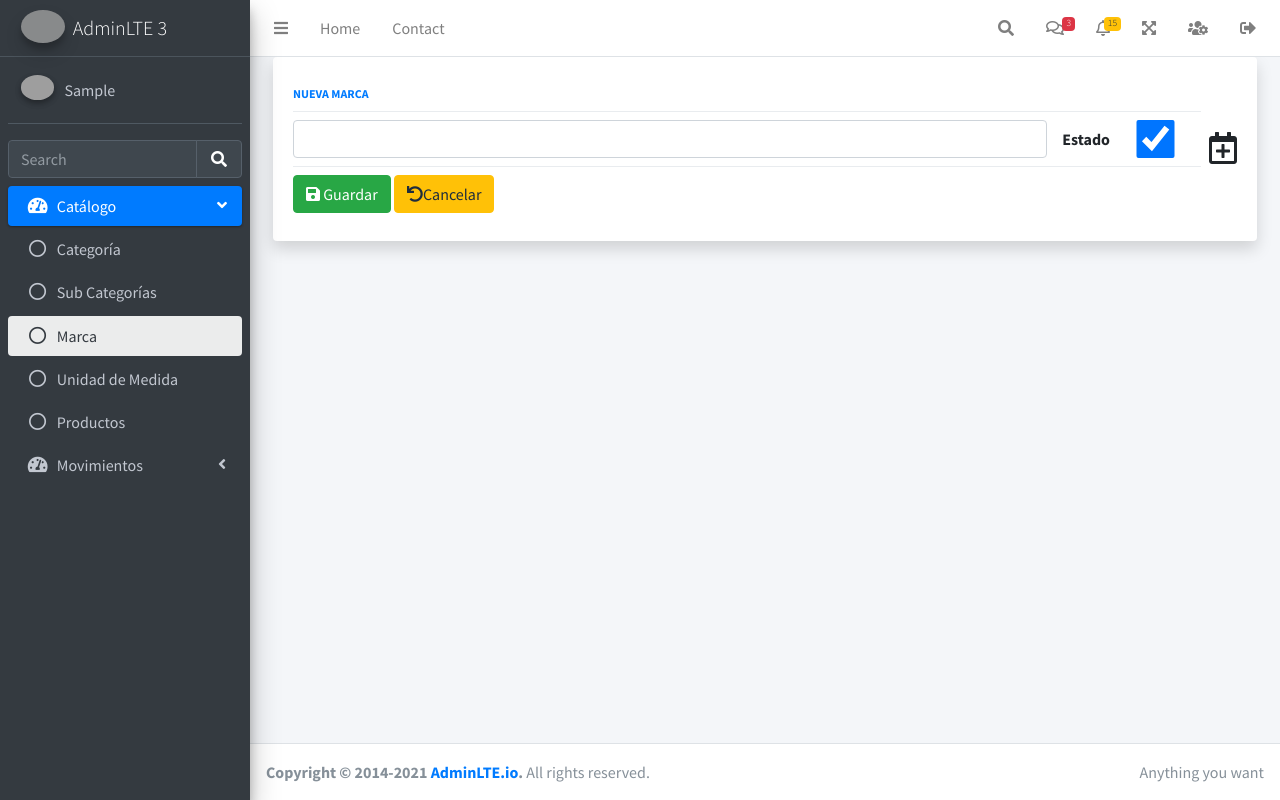
After one commit to henryDAW2022/Proyecto_Django, a Django app: page /inv/marcas/new in a window 1280 px wide. The commit adds this page. Run offline with Django 3.2, Linux system fonts and the light colour scheme; the visitor is signed in with stand-in values (Sample User, id 1); some libraries are stand-ins or nearby versions; grey boxes are pictures that could not be loaded.

Commit message:
añado modelo Marca, con Leer, Crear, Editar

```diff
--- a/inv/forms.py
+++ b/inv/forms.py
@@ -2,7 +2,7 @@
 
 from django import forms
 
-from .models import Categoria, SubCategoria  ## importo el modelo sobre el que voy a actuar
+from .models import Categoria, Marca, SubCategoria  ## importo el modelo sobre el que voy a actuar
 
 
 
@@ -42,3 +42,20 @@ class SubCategoriaForm(forms.ModelForm): ## hacemos la herencia para poder utili
             })
                 ## vamos a indicar por defecto el combo
         self.fields['categoria'].empty_label = "Selecciona Categoría"
+
+## Forms para MARCA
+## Mismo proceso que anteriores forms
+class MarcaForm(forms.ModelForm):
+    class Meta:
+        model=Marca
+        fields = ['descripcion','estado']
+        labels= {'descripcion': "Descripción de la Marca",
+                "estado":"Estado"}
+        widget={'descripcion': forms.TextInput()}
+
+    def __init__(self, *args, **kwargs):
+        super().__init__(*args, **kwargs)
+        for field in iter(self.fields):
+            self.fields[field].widget.attrs.update({
+                'class': 'form-control'
+            })
--- a/inv/models.py
+++ b/inv/models.py
@@ -42,3 +42,25 @@ class SubCategoria(ClaseModelo):
     class Meta:
         verbose_name_plural= "Sub Categorias"
         unique_together = ('categoria','descripcion')
+
+
+## Para el resto de las clases seguiremos el mismo proceso
+## Heredamos los campos de la claseModelo, añadimos el campo descripcion y sus restricciones,
+## Sobreescribimos los metodos --str-- , save() y aplicamos el plural para el modelo en Meta.
+
+class Marca(ClaseModelo):
+    descripcion = models.CharField(
+        max_length=100,
+        help_text='Descripción de la Marca',
+        unique=True
+    )
+
+    def __str__(self):
+        return '{}'.format(self.descripcion)
+
+    def save(self):
+        self.descripcion = self.descripcion.upper()
+        super(Marca, self).save()
+
+    class Meta:
+        verbose_name_plural = "Marca"
--- /dev/null
+++ b/inv/templates/inv/marca_form.html
@@ -0,0 +1,58 @@
+{% extends 'base/index.html' %}
+
+{% block content_wrapper %}
+
+{% endblock content_wrapper %}
+
+{% block content %}
+<form method="POST" class="form-inline">
+    <div class="col-xl-12 col-md-12 mb-12">
+        {% if obj %}
+        <div class="card border-left-warning shadow h-100 py-2">
+        {% else %}
+        <div class="card border-left-success shadow h-100 py-2">
+        {% endif %}
+        <div class="card-body">
+            <div class="row no-gutters align-items-center">
+            <div class="col mr-2">
+                <div class="text-xs font-weight-bold text-primary text-uppercase mb-1">
+                    {% if obj %} Editar {% else %} Nueva {% endif %} Marca
+                </div>
+                <div class="dropdown-divider"></div>
+                {% csrf_token %}
+                <div class="row">
+                    <div class="col-10">
+                        <div class="input-group">
+                            {{ form.descripcion }}
+                        </div>
+                    </div>
+                    <div class="col-2">
+                        <div class="input-group">
+                            <label for="id_estado">Estado</label>
+                            <!-- <input type="checkbox" name="estado" class="form-control" id="id_estado" {% if obj.estado %} checked {% endif %} > -->
+                            {{ form.estado }}
+                        </div>
+                    </div>
+                    <!-- {{ form.as_p }} -->
+                </div>
+                <div class="dropdown-divider"></div>
+                <div class="row">
+                    <div class="col">
+                        <button type="submit" class="btn btn-success"><span class="fa fa-save"></span> Guardar</button>
+                        <a href="{% url 'inv:marca_list' %}" class="btn btn-warning"><span class="fa fa-undo"></span>Cancelar</a>
+                    </div>
+                </div>
+            </div>
+            <div class="col-auto">
+                <i class="far fa-calendar-plus fa-2x text-gray-300"></i>
+            </div>
+            </div>
+        </div>
+        </div>
+    </div>
+</form>
+{% endblock content %}
+
+{% block js %}
+
+{% endblock js %}
--- a/inv/urls.py
+++ b/inv/urls.py
@@ -1,6 +1,6 @@
 from django.urls import path
 
-from .views import CategoriaDel, CategoriaView, CategoriaNew, CategoriaEdit, SubCategoriaDel, \
+from .views import CategoriaDel, CategoriaView, CategoriaNew, CategoriaEdit, MarcaEdit, MarcaNew, MarcaView, SubCategoriaDel, \
 SubCategoriaView,SubCategoriaEdit, SubCategoriaNew
 
 # \ es un salto de linea para seguir con el misma linea de codigo
@@ -16,4 +16,9 @@ urlpatterns = [
     path('subcategorias/new',SubCategoriaNew.as_view(),name='subcategoria_new'),
     path('subcategorias/edit/<int:pk>',SubCategoriaEdit.as_view(),name='subcategoria_edit'),
     path('subcategorias/delete/<int:pk>',SubCategoriaDel.as_view(),name='subcategoria_del'),
+
+    ## Marcas
+    path('marcas/',MarcaView.as_view(),name='marca_list'),
+    path('marcas/new',MarcaNew.as_view(),name='marca_new'),
+    path('marcas/edit/<int:pk>',MarcaEdit.as_view(),name='marca_edit'),
 ]
--- a/inv/views.py
+++ b/inv/views.py
@@ -6,8 +6,8 @@ from django.views import generic
 # para ver las categorias sera necesario estar logeado..
 from django.contrib.auth.mixins import LoginRequiredMixin
 
-from .models import Categoria, SubCategoria  ## importamos el modelo en el cual vamos a actuar.
-from .forms import CategoriaForm, SubCategoriaForm ## importamos el formulario sobre el cual daremos de alta,eliminaremos o editaremos las categorias
+from .models import Categoria, Marca, SubCategoria  ## importamos el modelo en el cual vamos a actuar.
+from .forms import CategoriaForm, MarcaForm, SubCategoriaForm ## importamos el formulario sobre el cual daremos de alta,eliminaremos o editaremos las categorias
 
 class CategoriaView(LoginRequiredMixin, generic.ListView):
     model = Categoria
@@ -96,3 +96,43 @@ class SubCategoriaDel(LoginRequiredMixin, generic.DeleteView):
     context_object_name='obj'
     success_url=reverse_lazy("inv:subcategoria_list")  ## utilizamos categoria_list, porque mostraremos un mensaje para asegurarnos de que se quiere eliminar el registro.
     success_message="Categoría Eliminada Satisfactoriamente"
+
+## Seguimos el mismo patron para los demas modelos creados Marca, UnidadMedida, etc.
+
+## Vistas para Marca
+class MarcaView(LoginRequiredMixin,\
+     generic.ListView):
+    permission_required = "inv.view_marca"
+    model = Marca
+    template_name = "inv/marca_list.html"
+    context_object_name = "obj"
+
+
+class MarcaNew(LoginRequiredMixin,
+                   generic.CreateView):
+    model=Marca
+    template_name="inv/marca_form.html"
+    context_object_name = 'obj'
+    form_class=MarcaForm
+    success_url= reverse_lazy("inv:marca_list")
+    success_message="Marca Creada"
+    permission_required="inv.add_marca"
+
+    def form_valid(self, form):
+        form.instance.uc = self.request.user
+        return super().form_valid(form)
+
+
+class MarcaEdit(LoginRequiredMixin,
+                   generic.UpdateView):
+    model=Marca
+    template_name="inv/marca_form.html"
+    context_object_name = 'obj'
+    form_class=MarcaForm
+    success_url= reverse_lazy("inv:marca_list")
+    success_message="Marca Editada"
+    permission_required="inv.change_marca"
+
+    def form_valid(self, form):
+        form.instance.um = self.request.user.id
+        return super().form_valid(form)
--- a/templates/base/index.html
+++ b/templates/base/index.html
@@ -236,7 +236,7 @@ scratch. This page gets rid of all links and provides the needed markup only.
                 </a>
               </li>
               <li class="nav-item">
-                <a href="#" class="nav-link">
+                <a href="{% url 'inv:marca_list' %}" class="nav-link">
                   <i class="far fa-circle nav-icon"></i>
                   <p>Marca</p>
                 </a>
```
Also changed, not shown: inv/templates/inv/marca_list.html (added, +63 -0 lines), inv/migrations/0003_marca.py (added).
